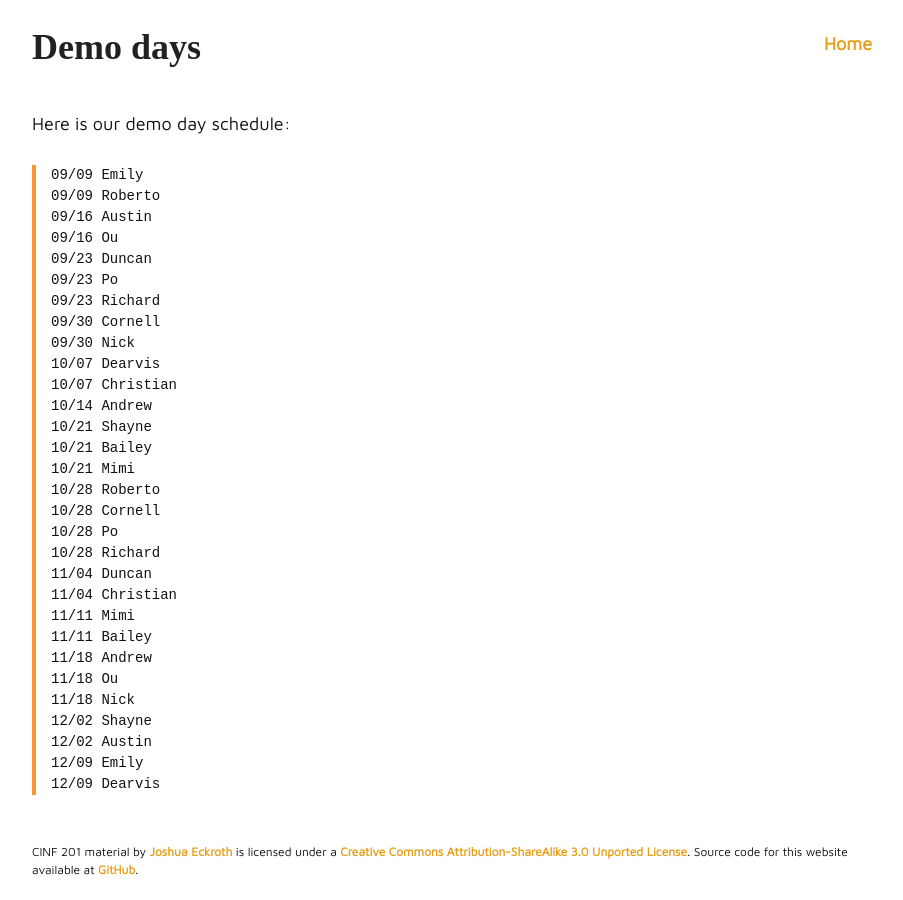
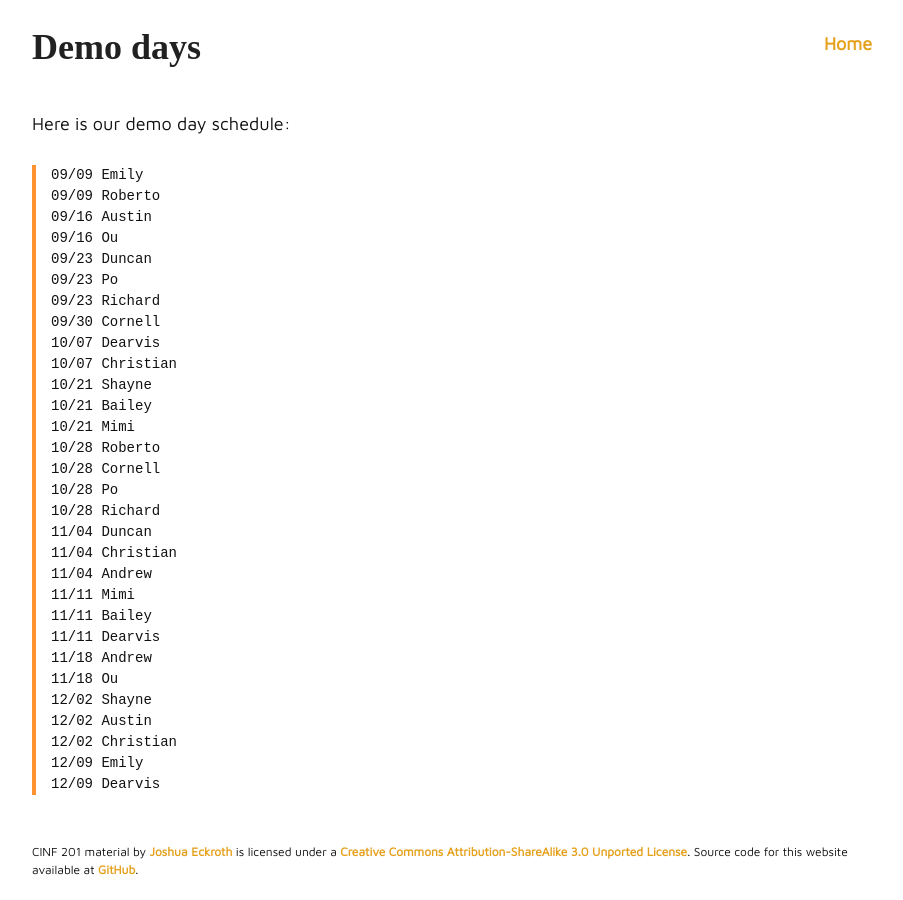
Before and after one commit to joshuaeckroth/cinf201-website, a Jekyll site: the page built from assignments/demo-days.md, in a window 1280 px wide. Shown: the whole page, without its empty margins (183-1086 px from the left). Built offline with Jekyll 4.4.1, drawn with Linux system fonts in a browser that asks for light colours; some web fonts are replaced.

Commit message:
Updated demo days schedule

```diff
--- a/assignments/demo-days.md
+++ b/assignments/demo-days.md
@@ -17,10 +17,8 @@ Here is our demo day schedule:
 09/23 Po
 09/23 Richard
 09/30 Cornell
-09/30 Nick
 10/07 Dearvis
 10/07 Christian
-10/14 Andrew
 10/21 Shayne
 10/21 Bailey
 10/21 Mimi
@@ -30,13 +28,15 @@ Here is our demo day schedule:
 10/28 Richard
 11/04 Duncan
 11/04 Christian
+11/04 Andrew
 11/11 Mimi
 11/11 Bailey
+11/11 Dearvis
 11/18 Andrew
 11/18 Ou
-11/18 Nick
 12/02 Shayne
 12/02 Austin
+12/02 Christian
 12/09 Emily
 12/09 Dearvis
 ~~~
```
